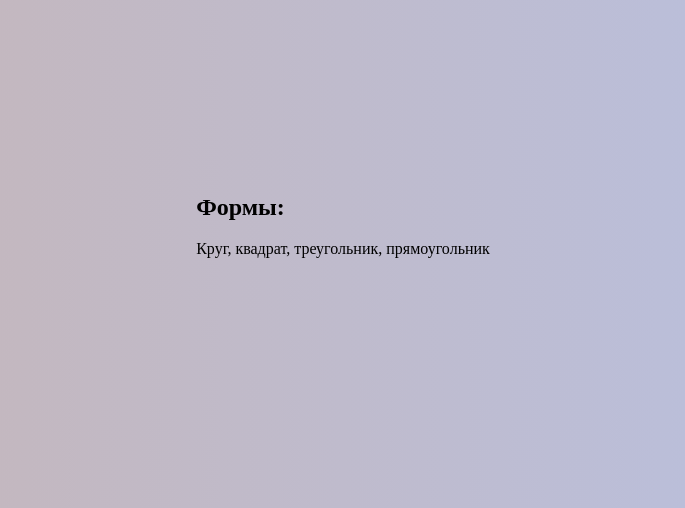
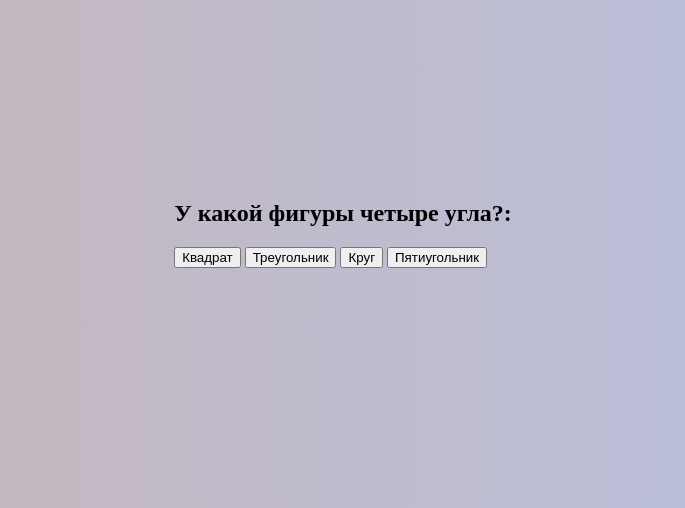
Before and after one commit to qeeweex/web_app_for_preschoolers, a Flask app: template templates/figures.html in a window 1280 px wide. Shown: the part 184-692 px from the top of the page, without its empty margins (297-982 px from the left). Run offline with Flask 3, Linux system fonts and the light colour scheme; the template is opened without the code that fills it, so the values that code supplies are empty.

Commit message:
закончил разработку игры с фигурами

```diff
--- a/templates/figures.html
+++ b/templates/figures.html
@@ -7,8 +7,11 @@
 </head>
 <body>
     <div class="container">
-        <h2>Формы:</h2>
-        <p>Круг, квадрат, треугольник, прямоугольник</p>
+        <h2>У какой фигуры четыре угла?:</h2>
+        <button onclick="alert('Правильно!')" class="btn">Квадрат</button>
+        <button onclick="alert('Неправильно!')" class="btn">Треугольник</button>
+        <button onclick="alert('Неравильно!')" class="btn">Круг</button>
+        <button onclick="alert('Неравильно!')" class="btn">Пятиугольник</button>
     </div>
 </body>
 </html>
```
